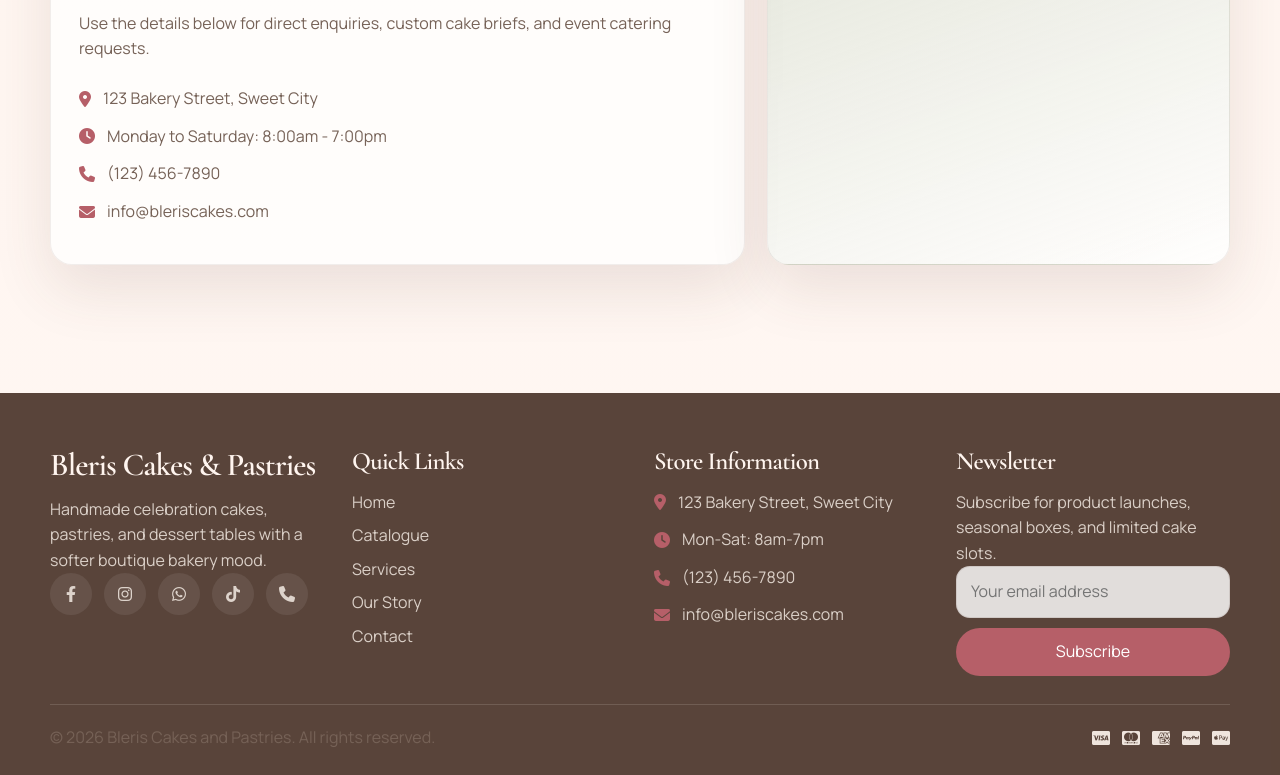
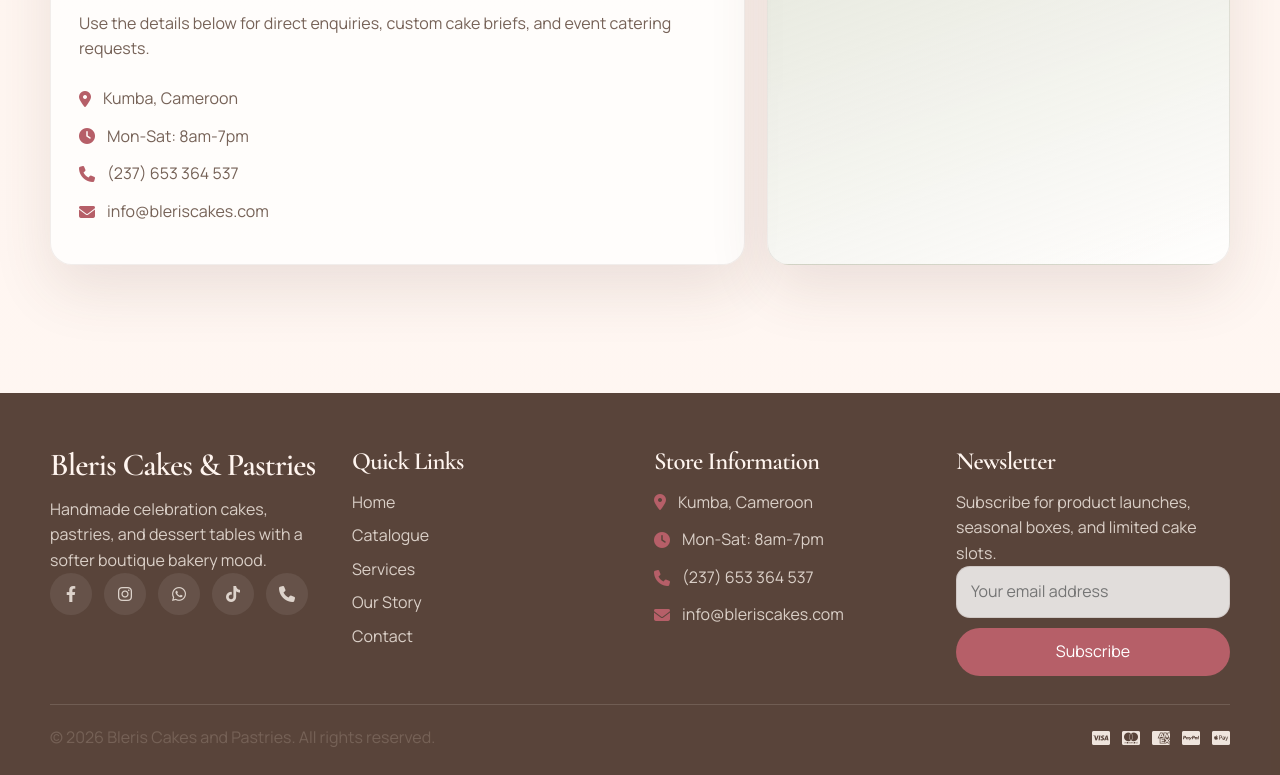
Before and after one commit to NWstevo/Bleris-cakes-and-Pastries, a plain HTML site: page index.html in a window 1280 px wide. Shown: the part 4591-5366 px from the top of the page. Drawn offline with nearby package versions, Linux system fonts and the light colour scheme.

```diff
--- a/index.html
+++ b/index.html
@@ -318,9 +318,9 @@
                     <h2>Plan an order, ask for pricing, or reserve an event date.</h2>
                     <p>Use the details below for direct enquiries, custom cake briefs, and event catering requests.</p>
                     <div class="contact-list">
-                        <p><i class="fas fa-location-dot"></i> 123 Bakery Street, Sweet City</p>
-                        <p><i class="fas fa-clock"></i> Monday to Saturday: 8:00am - 7:00pm</p>
-                        <p><i class="fas fa-phone"></i> <a href="tel:+1234567890">(123) 456-7890</a></p>
+                        <p><i class="fas fa-location-dot"></i> Kumba, Cameroon</p>
+                        <p><i class="fas fa-clock"></i> Mon-Sat: 8am-7pm</p>
+                        <p><i class="fas fa-phone"></i> <a href="tel:+237653364537">(237) 653 364 537</a></p>
                         <p><i class="fas fa-envelope"></i> <a href="mailto:info@bleriscakes.com">info@bleriscakes.com</a></p>
                     </div>
                 </div>
@@ -369,9 +369,9 @@
                     <div class="social-links">
                         <a href="https://facebook.com" target="_blank" rel="noreferrer" class="social-link" aria-label="Facebook"><i class="fab fa-facebook-f"></i></a>
                         <a href="https://instagram.com" target="_blank" rel="noreferrer" class="social-link" aria-label="Instagram"><i class="fab fa-instagram"></i></a>
-                        <a href="https://wa.me/1234567890" target="_blank" rel="noreferrer" class="social-link" aria-label="WhatsApp"><i class="fab fa-whatsapp"></i></a>
-                        <a href="https://tiktok.com" target="_blank" rel="noreferrer" class="social-link" aria-label="TikTok"><i class="fab fa-tiktok"></i></a>
-                        <a href="tel:+1234567890" class="social-link" aria-label="Phone"><i class="fas fa-phone"></i></a>
+                        <a href="https://wa.me/237653364537" target="_blank" rel="noreferrer" class="social-link" aria-label="WhatsApp"><i class="fab fa-whatsapp"></i></a>
+                        <a href="https://www.tiktok.com/@cakes_in_kumba" target="_blank" rel="noreferrer" class="social-link" aria-label="TikTok"><i class="fab fa-tiktok"></i></a>
+                        <a href="tel:+237653364537" class="social-link" aria-label="Phone"><i class="fas fa-phone"></i></a>
                     </div>
                 </div>
                 <div class="footer-section">
@@ -387,9 +387,9 @@
                 <div class="footer-section">
                     <h4>Store Information</h4>
                     <div class="store-info">
-                        <p><i class="fas fa-map-marker-alt"></i> 123 Bakery Street, Sweet City</p>
+                        <p><i class="fas fa-map-marker-alt"></i> Kumba, Cameroon</p>
                         <p><i class="fas fa-clock"></i> Mon-Sat: 8am-7pm</p>
-                        <p><i class="fas fa-phone"></i> <a href="tel:+1234567890">(123) 456-7890</a></p>
+                        <p><i class="fas fa-phone"></i> <a href="tel:+237653364537">(237) 653 364 537</a></p>
                         <p><i class="fas fa-envelope"></i> <a href="mailto:info@bleriscakes.com">info@bleriscakes.com</a></p>
                     </div>
                 </div>
```
